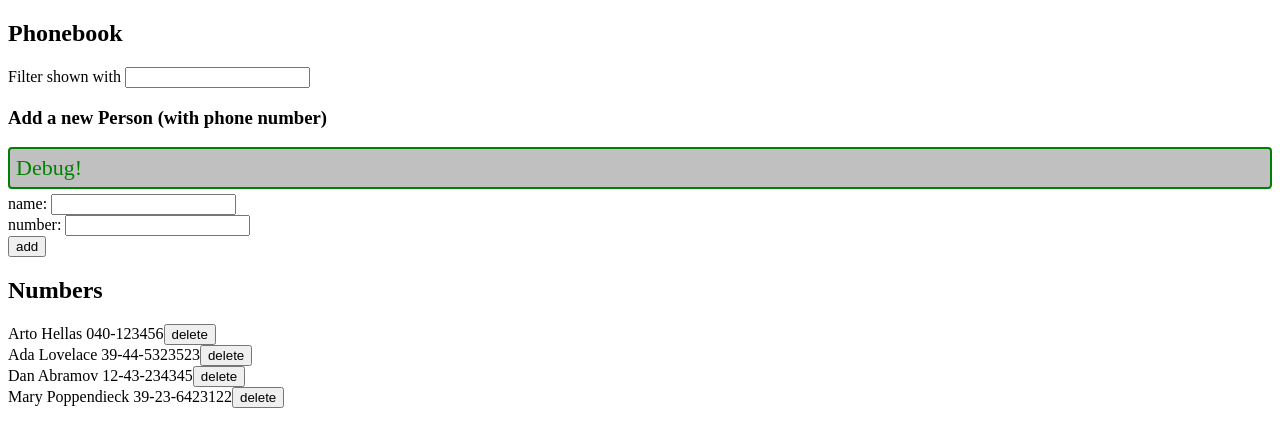
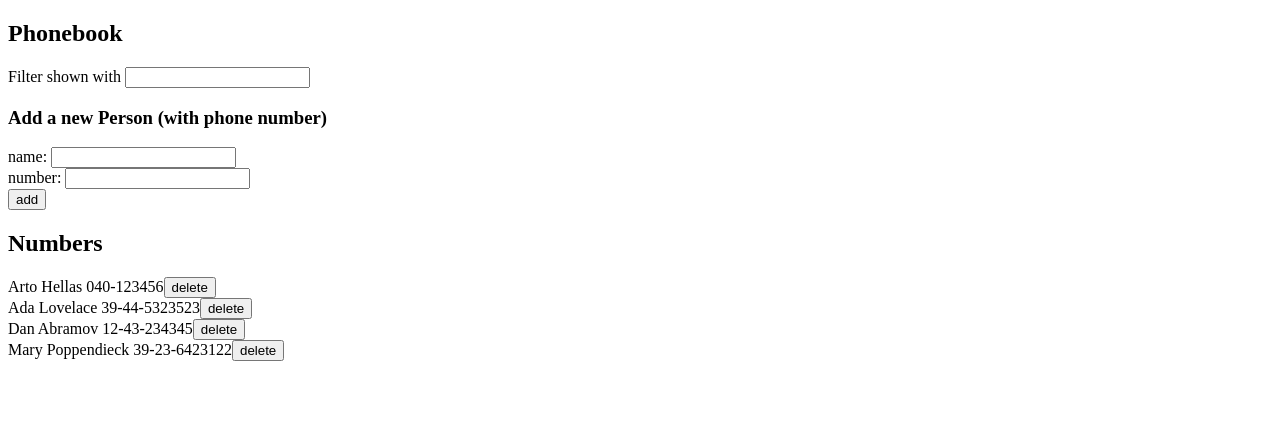
Before and after one commit to Hebelag/fullstackopen, a React (Vite) app in the folder part2/phonebook/: page / in a window 1280 px wide. Shown: the top 446 px of the page. Built offline with nearby package versions, Linux system fonts and the light colour scheme; data requests are answered from the project's data file.

Commit message:
Removed Debug ErrorNotification

```diff
--- a/part2/phonebook/src/App.jsx
+++ b/part2/phonebook/src/App.jsx
@@ -138,7 +138,6 @@ const App = () => {
       />
       <h3>Add a new Person (with phone number)</h3>
       <ErrorNotification message={errorMessage} />
-      <ErrorNotification message={"Debug!"} />
       <PersonForm
         onSubmit={handleAddPerson}
         onNameInputChange={handleInputName}
```
